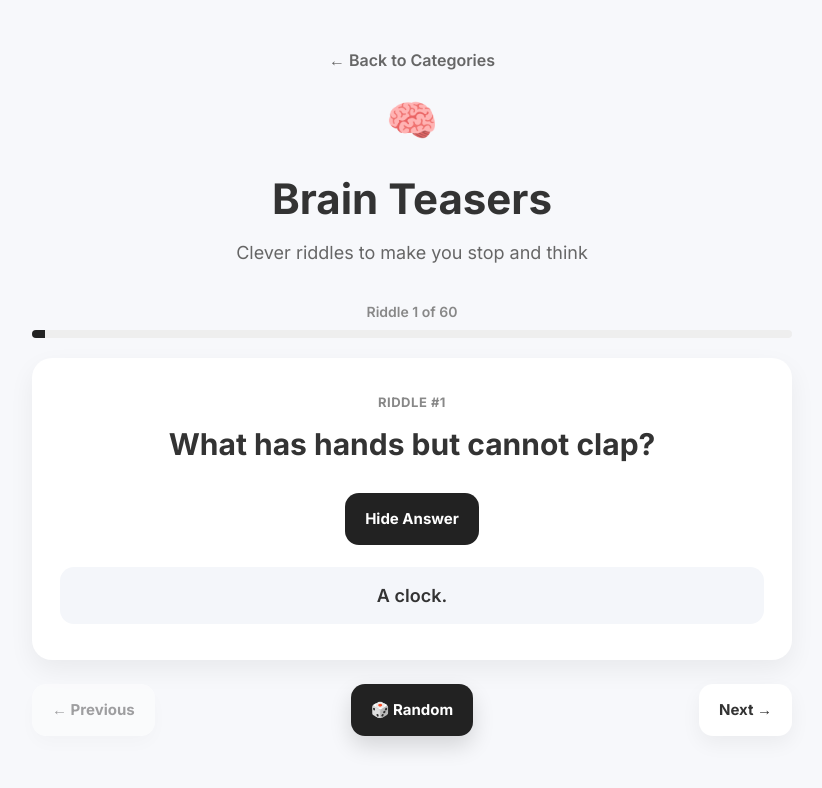
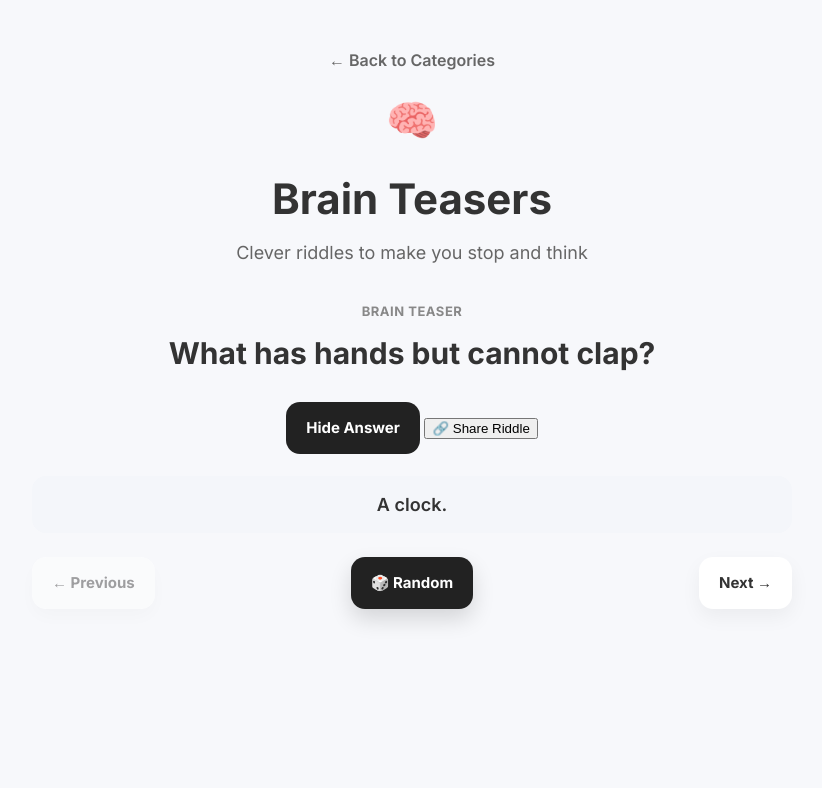
Before and after one commit to peppythinker/riddles, a plain HTML site: page brain-teasers/index.html in a window 1280 px wide. Both pictures are taken after a click on the button "Show Answer". Shown: the whole page, without its empty margins (228-1050 px from the left). Drawn offline with Linux system fonts and the light colour scheme.

Commit message:
Update index.html

```diff
--- a/brain-teasers/index.html
+++ b/brain-teasers/index.html
@@ -18,30 +18,25 @@
     </div>
 
 
-    <div class="progress-text" id="progressText">Riddle 1 of 60</div>
-<div class="progress-bar">
-  <div class="progress-fill" id="progressFill"></div>
+<div class="riddle-label">Brain Teaser</div>
+
+<h2 class="riddle-question">Loading...</h2>
+
+<div class="action-row">
+  <button class="answer-btn" onclick="toggleAnswer()">Show Answer</button>
+  <button class="share-btn" onclick="shareRiddle()">🔗 Share Riddle</button>
 </div>
 
+<div class="answer-box" id="answerBox"></div>
 
-    <div class="riddle-card">
-      <div class="riddle-label">Riddle #1</div>
-      <h2 class="riddle-question">
-        What has hands but cannot clap?
-      </h2>
-
-      <button class="answer-btn" onclick="toggleAnswer()">Show Answer</button>
-
-      <div class="answer-box" id="answerBox">
-        A clock.
-      </div>
-    </div>
-
-  <div class="nav-row modern-nav">
+<div class="nav-row modern-nav">
   <button class="nav-btn prev" onclick="prevRiddle()">← <span>Previous</span></button>
   <button class="nav-btn shuffle modern-shuffle" onclick="shuffleRiddle()">🎲 <span>Random</span></button>
   <button class="nav-btn next" onclick="nextRiddle()"><span>Next</span> →</button>
 </div>
+
+<div class="share-status" id="shareStatus"></div>
+
 
 
   </div>
```
